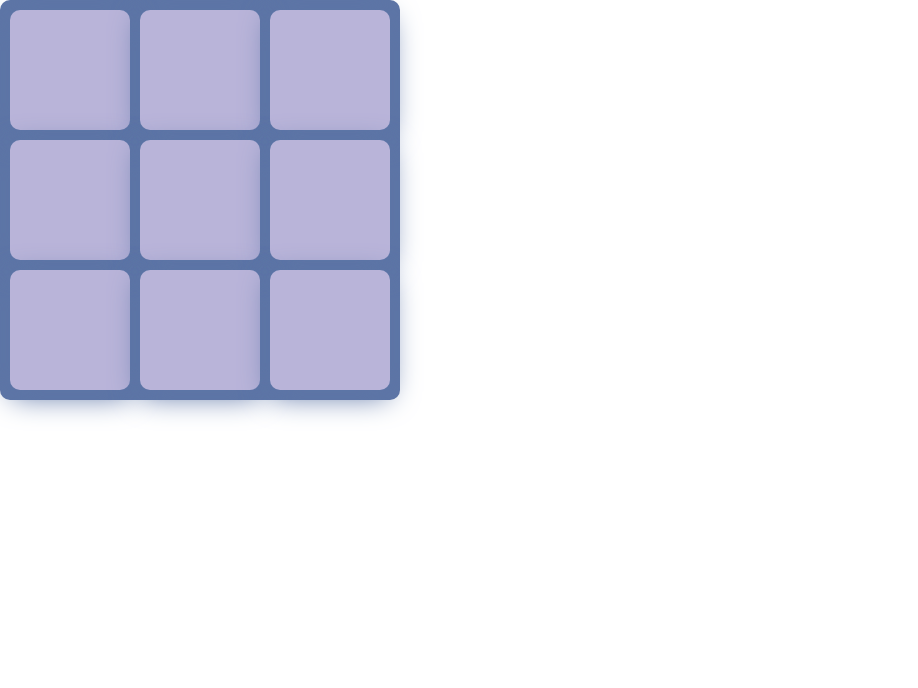
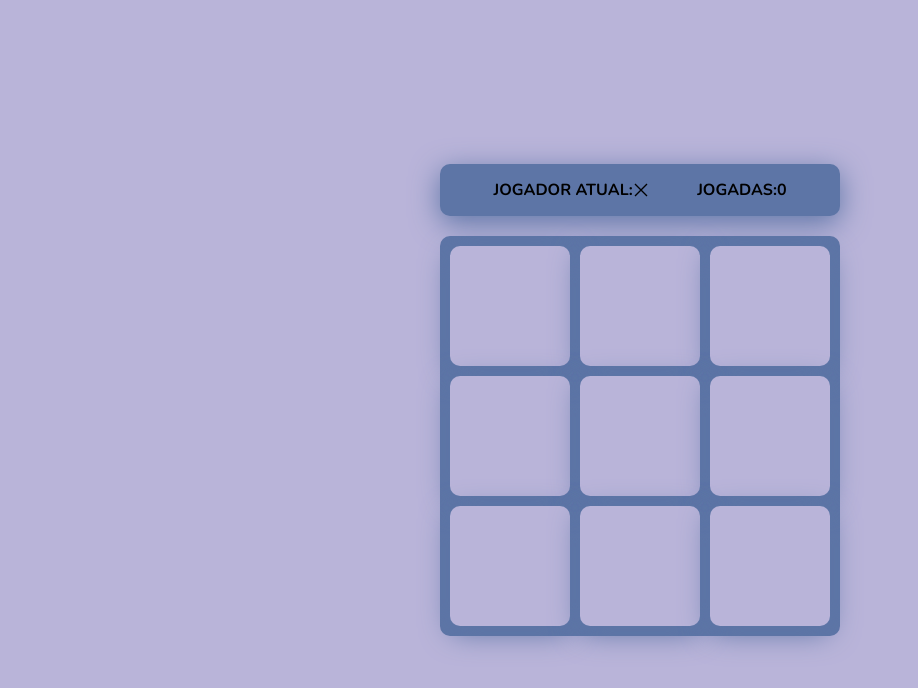
Before and after one commit to ogakip/react-ogaki-hash-game, a React (Create React App) app: page / in a window 1280 px wide. Shown: the top 688 px of the page, without its empty margins (0-918 px from the left). Built offline with nearby package versions, Linux system fonts and the light colour scheme.

Commit message:
feat: style header

```diff
--- a/src/App.tsx
+++ b/src/App.tsx
@@ -1,9 +1,11 @@
 import React from 'react';
+import { GameHeader } from './components/game_header';
 import { GameTable } from './components/game_table';
 
 export const App = () => {
 	return (
-		<div>
+		<div className='App'>
+			<GameHeader />
 			<GameTable />
 		</div>
 	);
--- /dev/null
+++ b/src/components/game_header/index.tsx
@@ -0,0 +1,25 @@
+import React, { useContext } from 'react';
+import { GameContext } from '../../context/game';
+import * as style from './styles';
+import { GrClose } from 'react-icons/gr';
+import { FiCircle } from 'react-icons/fi';
+
+export const GameHeader = (): JSX.Element => {
+	const { currentPlayer, amountMoves } = useContext(GameContext);
+
+	return (
+		<style.Wrapper>
+			<span>
+				JOGADOR ATUAL:
+				{currentPlayer === 'X' ? (
+					<GrClose />
+				) : currentPlayer === 'O' ? (
+					<FiCircle />
+				) : (
+					''
+				)}
+			</span>
+			<span>JOGADAS: <span className='blue'>{amountMoves}</span></span>
+		</style.Wrapper>
+	);
+};
--- /dev/null
+++ b/src/components/game_header/styles.ts
@@ -0,0 +1,19 @@
+import styled from 'styled-components';
+
+export const Wrapper = styled.section`
+	width: 90vw;
+	max-width: 400px;
+	display: flex;
+	justify-content: space-evenly;
+	padding: 10px;
+	background-color: var(--secondary-color);
+	border-radius: 10px;
+ box-shadow: var(--secondary-color) 0px 7px 29px 0px;
+
+	> span {
+		display: flex;
+		align-items: center;
+		padding: 5px;
+  font-weight: bold;
+	}
+`;
--- a/src/styles/global.ts
+++ b/src/styles/global.ts
@@ -9,6 +9,17 @@ export const GlobalStyles = createGlobalStyle`
  font-family: 'Nunito', sans-serif;
 }
 
+.App {
+ width: 100vw;
+ height: 100vh;
+ display: flex;
+ flex-direction: column;
+ justify-content: center;
+ align-items: center;
+ gap: 20px;
+ background-color: var(--background-color);
+}
+
 :root {
  --primary-color: #0A0B0D;
  --secondary-color: #5D75A6;
```
